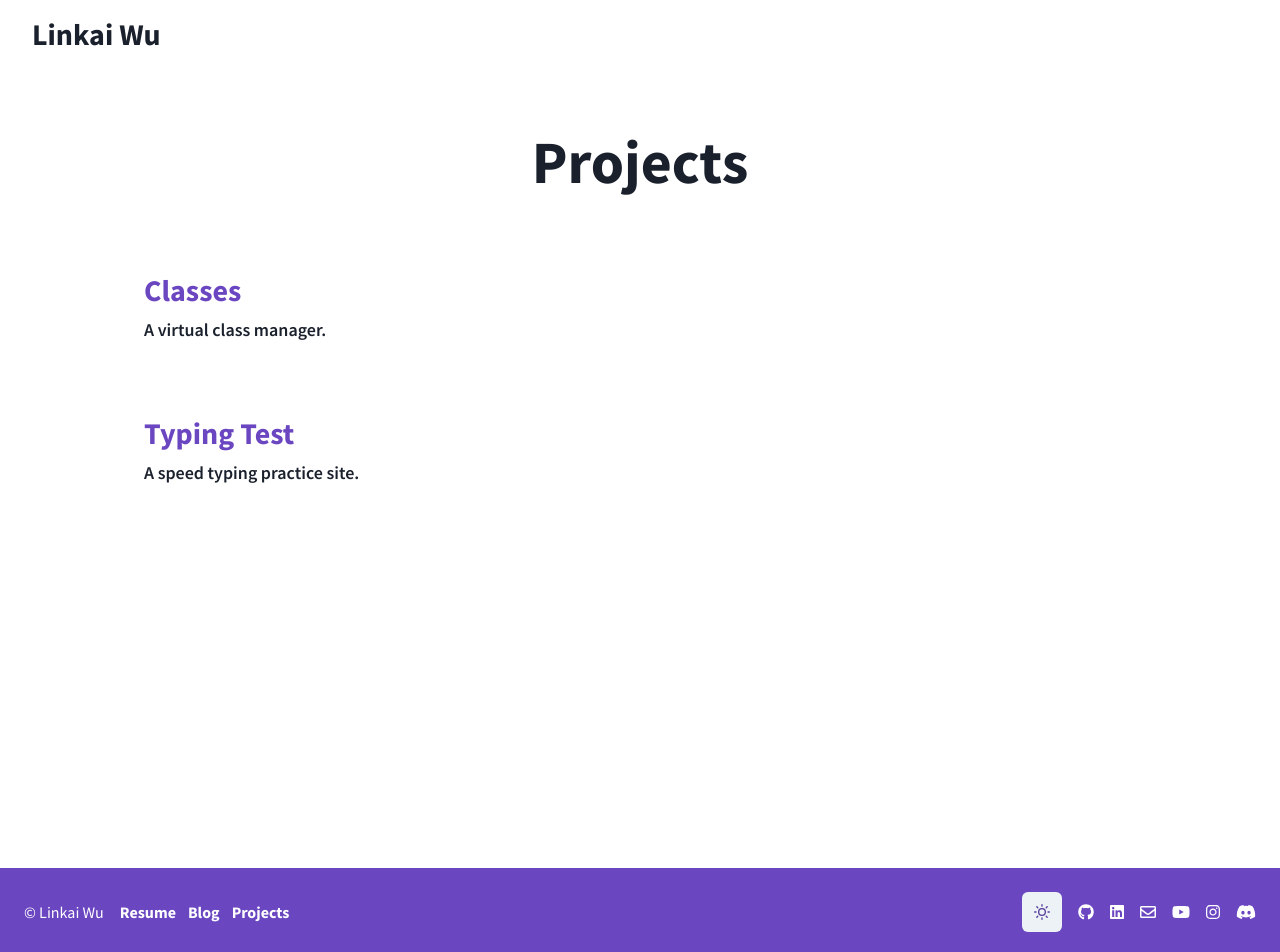
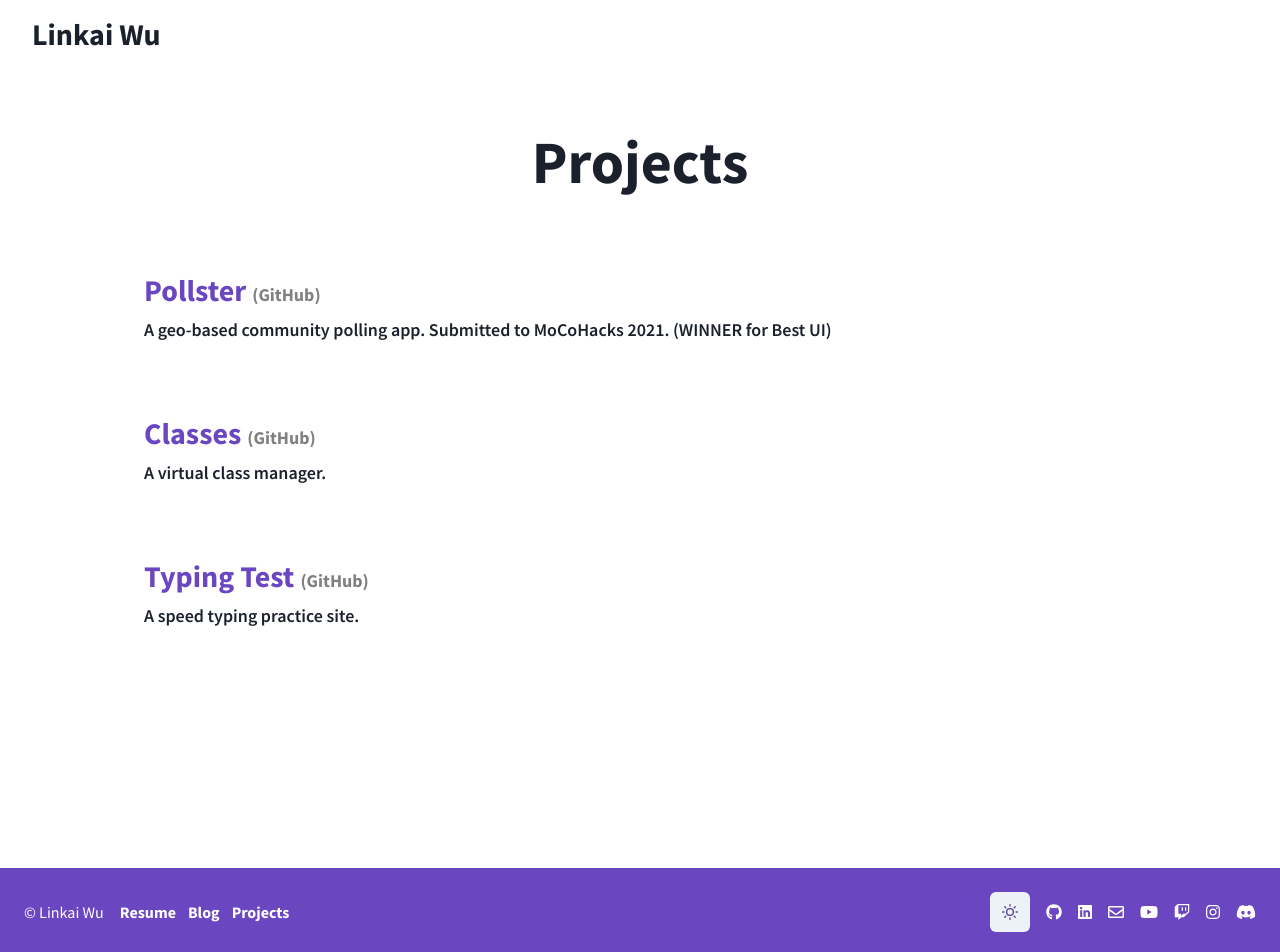
Before and after one commit to linkai101/site-v2, a Next.js app: page /projects in a window 1280 px wide. Shown: the top 952 px of the page. Built offline with nearby package versions, Linux system fonts and the light colour scheme.

Commit message:
add links, hide blog posts, minor changes

```diff
--- a/components/Footer.js
+++ b/components/Footer.js
@@ -12,7 +12,7 @@ import {
 } from '@chakra-ui/react';
 
 import { FontAwesomeIcon } from '@fortawesome/react-fontawesome';
-import { faGithub, faInstagram, faDiscord, faYoutube, faLinkedin } from '@fortawesome/free-brands-svg-icons';
+import { faGithub, faInstagram, faDiscord, faYoutube, faLinkedin, faTwitch } from '@fortawesome/free-brands-svg-icons';
 import { faEnvelope } from '@fortawesome/free-regular-svg-icons';
 
 const socials = require('../data/socials.json');
@@ -26,7 +26,7 @@ export default function Footer() {
       <Flex align="center" direction={{ base: "column", md: "row" }}>
         <Text m={2}><Link href="/">&copy; Linkai Wu</Link></Text>
         <Stack m={2} spacing={3} direction="row" align="center" fontWeight="bold">
-          <Link href="/resume">Resume</Link>
+          <Link href={socials.resume} isExternal>Resume</Link>
           <Link href="/blog">Blog</Link>
           <Link href="/projects">Projects</Link>
         </Stack>
@@ -40,10 +40,13 @@ export default function Footer() {
           <Link href={socials.linkedin} isExternal><FontAwesomeIcon icon={faLinkedin}/></Link>
         </Tooltip>
         <Tooltip label="Email">
-          <Link href={socials.email} isExternal><FontAwesomeIcon icon={faEnvelope}/></Link>
+          <Link href={socials.email}><FontAwesomeIcon icon={faEnvelope}/></Link>
         </Tooltip>
         <Tooltip label="YouTube">
           <Link href={socials.youtube} isExternal><FontAwesomeIcon icon={faYoutube}/></Link>
+        </Tooltip>
+        <Tooltip label="Twitch">
+          <Link href={socials.twitch} isExternal><FontAwesomeIcon icon={faTwitch}/></Link>
         </Tooltip>
         <Tooltip label="Instagram">
           <Link href={socials.instagram} isExternal><FontAwesomeIcon icon={faInstagram}/></Link>
--- a/data/posts/2021-2-22-first-blog-post.mdx
+++ b/data/archivedposts/2021-2-22-first-blog-post.mdx
@@ -4,6 +4,8 @@ date: "2021-2-22"
 author: "Linkai Wu"
 category: "Other"
 ---
+
+*Edit (3/21/2021): Check out v1 of my site [here](https://v1.linkaiwu.com)*.
 
 ## 👋 Welcome
 Thank you for visiting my site!
--- a/data/posts/2021-3-16-v2.mdx
+++ b/data/archivedposts/2021-3-16-v2.mdx
@@ -1,3 +1,6 @@
+
+THIS IS AN ARCHIVED POST! THIS IS NOT SHOWN ON THE SITE.
+
 ---
 title: "v2"
 date: "2021-3-16"
--- a/data/projects.json
+++ b/data/projects.json
@@ -1,12 +1,20 @@
 [
+  {
+    "name": "Pollster",
+    "description": "A geo-based community polling app. Submitted to MoCoHacks 2021. (WINNER for Best UI)",
+    "url": "https://devpost.com/software/pollster",
+    "github": "https://github.com/tinuh/pollster"
+  },
   {
     "name": "Classes",
     "description": "A virtual class manager.",
-    "url": "https://classes.linkaiwu.com"
+    "url": "https://classes.linkaiwu.com",
+    "github": "https://github.com/linkai101/class-manager"
   },
   {
     "name": "Typing Test",
     "description": "A speed typing practice site.",
-    "url": "https://typing.linkaiwu.com"
+    "url": "https://typing.linkaiwu.com",
+    "github": "https://github.com/linkai101/typing-test"
   }
 ]
--- a/data/socials.json
+++ b/data/socials.json
@@ -1,8 +1,10 @@
 {
   "github": "https://github.com/linkai101",
   "linkedin": "/linkedin",
-  "email": "mailto:linkai861@gmail.com",
+  "email": "mailto:linkai@linkaiwu.com",
   "youtube": "https://www.youtube.com/watch?v=dQw4w9WgXcQ",
+  "twitch": "https://twitch.tv/linkai101",
   "instagram": "https://www.instagram.com/linkaiwu_/",
-  "discord": "/discord"
+  "discord": "https://discord.gg/4pXhhURdhx",
+  "resume": "https://docs.google.com/document/d/e/2PACX-1vSsfC8j7TL8yFkJQAckzDqoxYdLIjPQvpOsxIfJrSo33NTG6bAyDlf628j3Zk4ELuu_7oE7JXtre4e1/pub"
 }
--- a/pages/blog/index.js
+++ b/pages/blog/index.js
@@ -41,6 +41,9 @@ export default function BlogPage({ allPostsData }) {
               </Text>
             </Box>
           ))}
+          {allPostsData.length === 0 &&
+            <Text my={2}>Nothing here yet.</Text>
+          }
         </Stack>
       </Container>
 
--- a/pages/linkedin.js
+++ b/pages/linkedin.js
@@ -1,9 +1,10 @@
+/* TEMPORARY PAGE UNTIL I GET A LINKEDIN */
+
 import React from 'react';
 import Head from 'next/head';
 
 import Navbar from '../components/Navbar.js';
 import Footer from '../components/Footer.js';
-
 
 import {
   Container,
@@ -28,7 +29,7 @@ export default function Resume() {
           Meanwhile, check out my <Link href="https://www.youtube.com/watch?v=dQw4w9WgXcQ" color="brand.500" fontWeight="semibold">YouTube</Link>!
         </Text>
         <Image
-          src="https://workshops.hackclub.com/content/workshops/orpheus/img/dinosaur_coming_from_the_future_to_destroy_humanity.png"
+          src="https://avatars.githubusercontent.com/u/14136442?s=460&u=051edb5c3d2cd606133112bae58d34e3e4d9b326&v=4"
           w={256}
           m={8}
         />
--- a/pages/projects.js
+++ b/pages/projects.js
@@ -29,16 +29,19 @@ export default function ProjectsPage() {
           <Heading as="h1" size="3xl">Projects</Heading>
         </Box>
         <Stack direction="column" spacing={8} pb={12}>
-          {projects.map(({ name, url, description }) => (
+          {projects.map(({ name, url, description, github }) => (
             <Box as="article" py={4} key={name}>
               <Heading size="lg" color="brand.600">
-                <Link href={url}>{name}</Link>
+                <Link href={url} isExternal>{name}</Link> {github && <Link href={github} color="gray" fontSize="lg" isExternal>(GitHub)</Link>}
               </Heading>
               <Text my={2} fontSize={18} fontWeight="semibold">
               {description}
               </Text>
             </Box>
           ))}
+          {projects.length === 0 &&
+            <Text my={2}>Nothing here yet.</Text>
+          }
         </Stack>
       </Container>
 
```
Also changed, not shown: data/portal.json (added, +7 -0 lines), pages/discord.js (deleted, +0 -39 lines), pages/index.js (+37 -8 lines).
